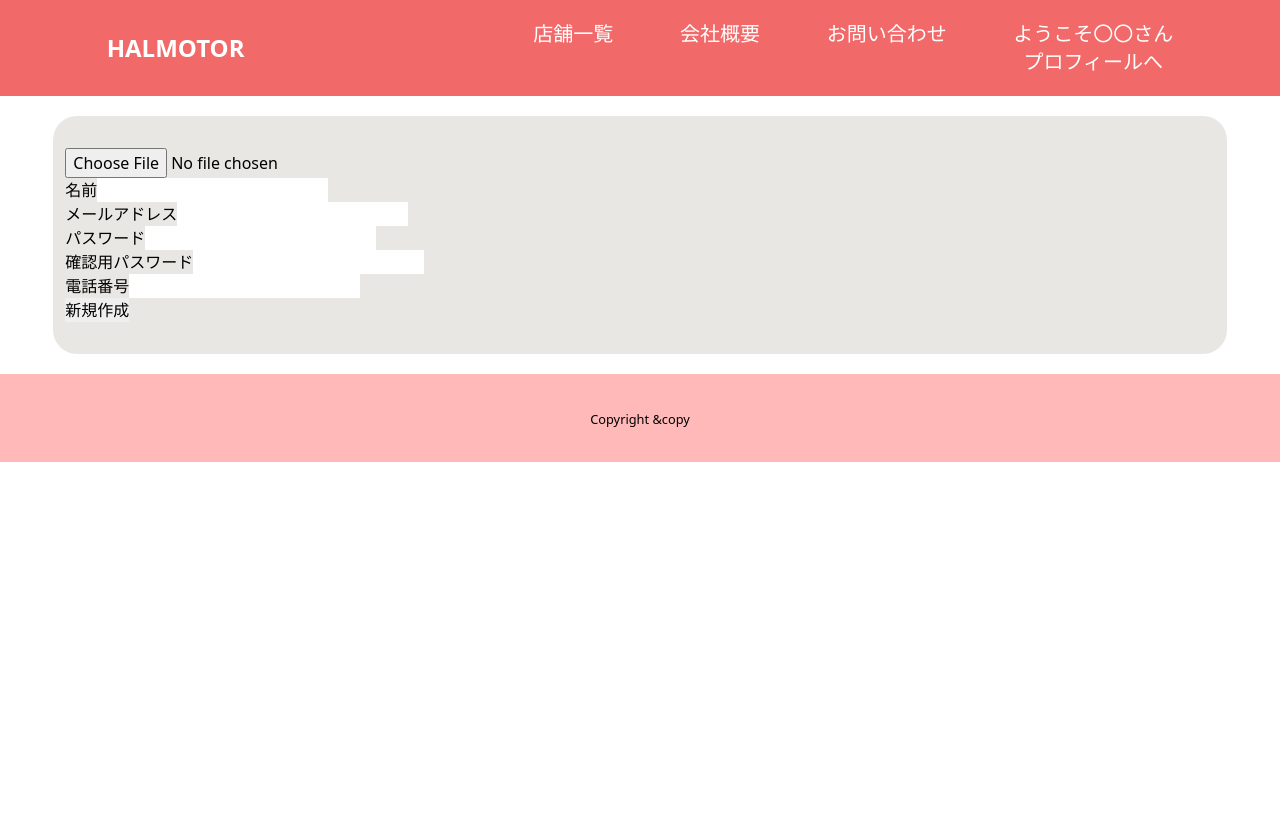
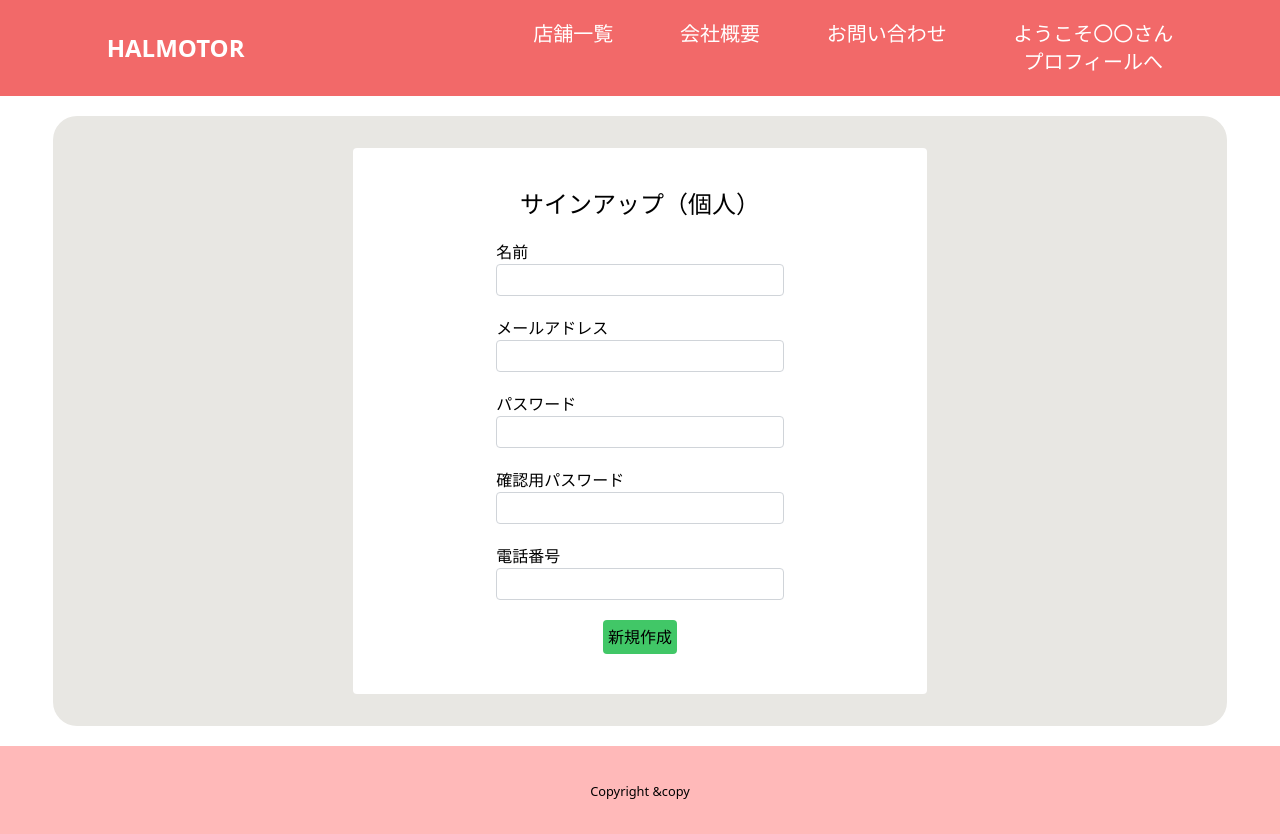
Before and after one commit to case-study07/cs-backend, a Next.js app: page /signUpPerson in a window 1280 px wide. Before the commit the page ends 800 px from the top, so only its background shows below. Built offline with nearby package versions, Linux system fonts and the light colour scheme.

Commit message:
mock置き換えcss(signupPerson)

```diff
--- a/pages/signUpPerson.tsx
+++ b/pages/signUpPerson.tsx
@@ -1,17 +1,12 @@
-
-
 import { Layout } from "components/ui";
+import s from "../styles/signUpPerson.module.css";
 
 export default function SignUpPerson() {
     return (
       <>
-                <article>
-            <h2 hidden>サインアップ（個人）</h2>
+        <article className={s.signUpPerson}>
+          <h2>サインアップ（個人）</h2>
           <form action="">
-                <div>
-                    <label htmlFor="" hidden>アイコン</label>
-                    <input type="file" name="" id="" />
-                </div>
             <div>
               <label htmlFor="">名前</label>
               <input type="text" name="" id="" />
@@ -37,6 +32,6 @@ export default function SignUpPerson() {
           </form>
         </article>
       </>
-    )
+    );
 }
 SignUpPerson.Layout = Layout;
--- /dev/null
+++ b/styles/signUpPerson.module.css
@@ -0,0 +1,27 @@
+.signUpPerson{
+    @apply bg-white w-1/2 mx-auto pt-10 pb-10 rounded;
+
+    & h2{
+        @apply text-center text-2xl mb-5;
+    }
+
+    & form{
+
+
+        & div{
+            @apply mx-auto w-1/2 mb-5;
+
+            & input{
+                border: 1px solid #D0D4D9;
+                @apply w-full h-8 rounded;
+            }
+        }
+
+        & input[type="submit"]{
+            background-color: #41C767;
+            display: block;
+            padding: 5px;
+            @apply mx-auto rounded;
+        }
+    }
+}
```
Lines whose indentation alone changed are shown as unchanged.
